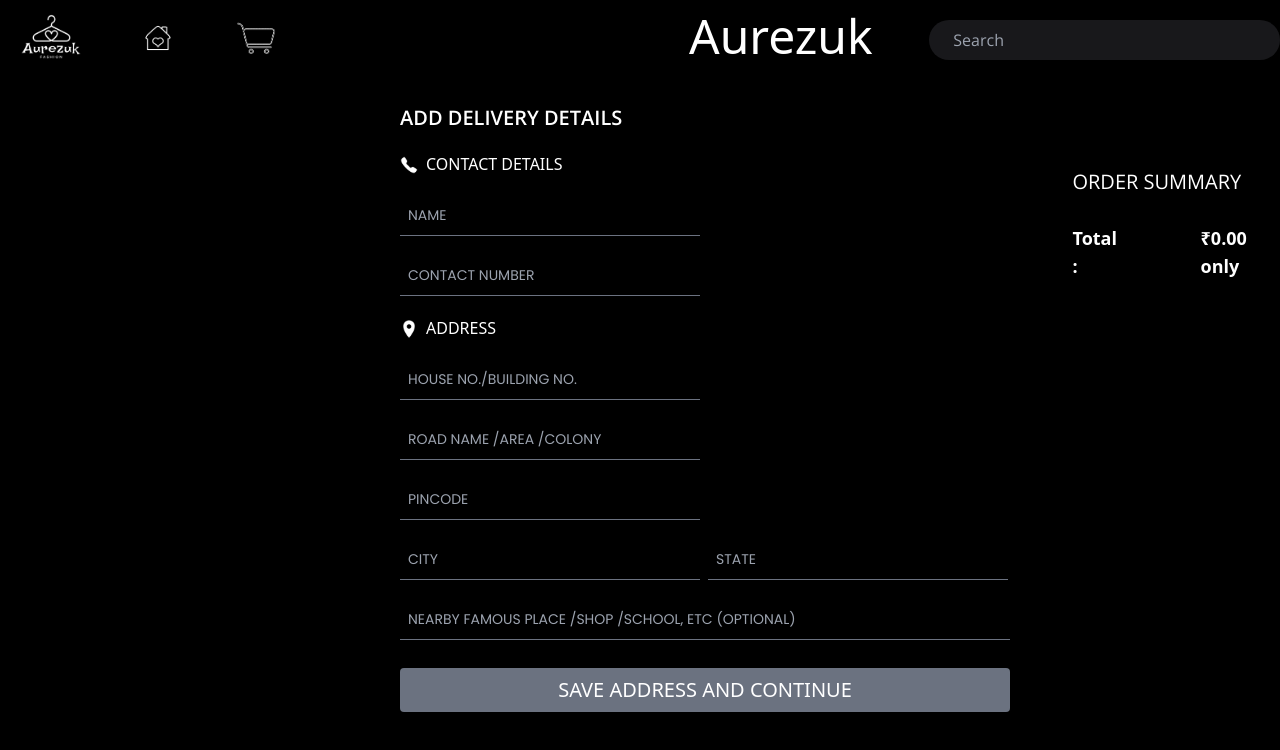
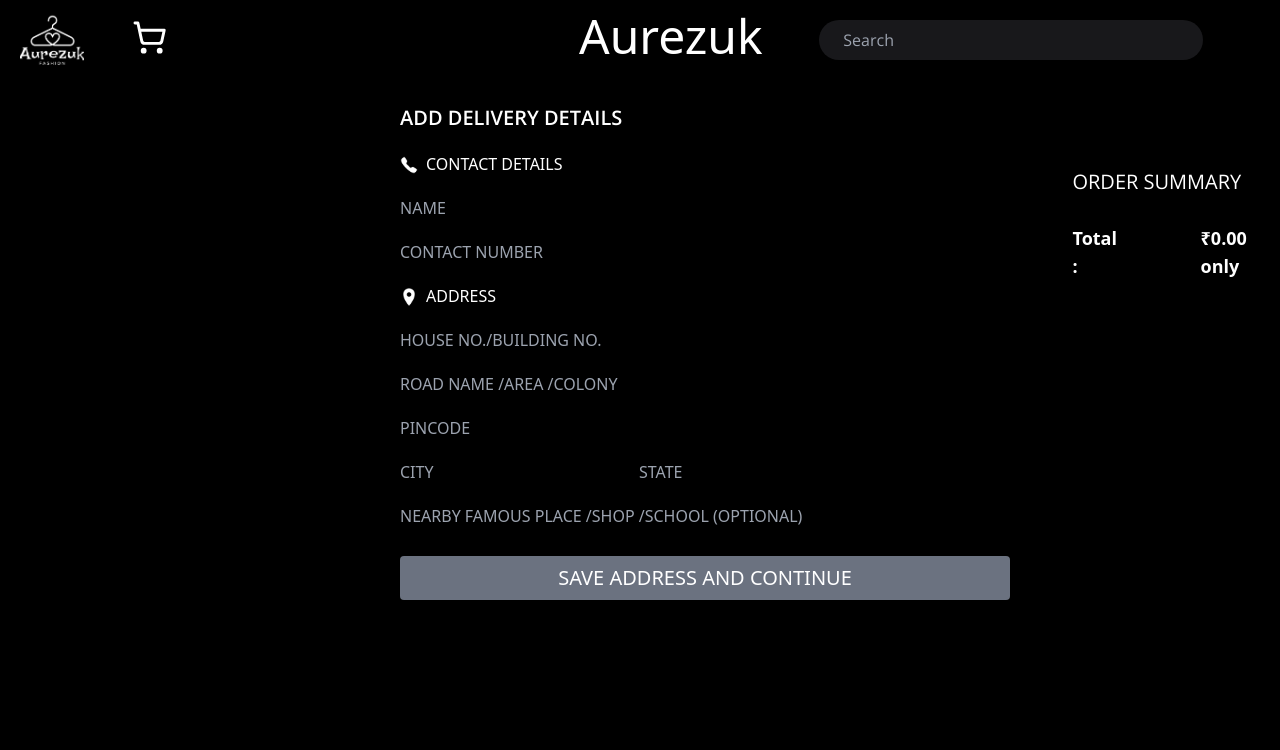
Before and after one commit to rashakp17/First-E-Commerce, a React (Vite) app: page /checkout in a window 1280 px wide. Shown: the top 750 px of the page. Built offline with nearby package versions, Linux system fonts and the light colour scheme; a web font is replaced by a local one.

Commit message:
form validation

```diff
--- a/package.json
+++ b/package.json
@@ -10,7 +10,9 @@
     "preview": "vite preview"
   },
   "dependencies": {
+    "@heroicons/react": "^2.2.0",
     "@tailwindcss/postcss": "^4.1.11",
+    "lucide-react": "^0.537.0",
     "react": "^19.1.0",
     "react-dom": "^19.1.0"
   },
--- a/src/Component/Navbar.jsx
+++ b/src/Component/Navbar.jsx
@@ -1,6 +1,7 @@
 import React from 'react';
 import { Link, Outlet } from 'react-router-dom';
 import Logoimg from '../assets/Logoimg.png';
+import { ShoppingCart } from 'lucide-react';
 import Homeimg from '../assets/homeimg.png';
 import Cartimg from '../assets/AddtoCartimg.png'
 
@@ -8,12 +9,11 @@
   return (
     <div className='m-0 p-0'>
       <nav className='flex flex-row gap-7 bg-black text-white h-20 posiition-fixed '>
-        <img src={Logoimg} className='ml-5 mt-3 h-14 w-16' alt='logo' />
         <Link to="/" >
-          <img className='ml-5 mt-3 h-14 w-14' src={Homeimg} />
+          <img src={Logoimg} className='md:w-[64px] sm:w-[20px] object-cover ml-5 mt-3 md:h-16 sm:h-[20px]' alt='logo' />
         </Link>
-        <Link to="/cart">
-          <img className='ml-5 mt-3 h-14 w-14' src={Cartimg} />
+        <Link to="/cart" className='ml-5 mt-5 '>
+          <ShoppingCart size={35} />
         </Link>
 
         <h4 className='font-irish text-5xl text-white-700 mt-3 ml-96 text-center' >Aurezuk</h4>
--- a/src/pages/Checkout.jsx
+++ b/src/pages/Checkout.jsx
@@ -1,41 +1,144 @@
-import React from 'react';
+import React, { useState } from 'react';
 import callimg from '../assets/icons8-call-50.png';
 import locationimg from '../assets/icons8-location-50.png';
 import OrderSummary from '../Component/OrderSummary';
-import { Link } from 'react-router-dom';
+import { useNavigate } from 'react-router-dom';
 
 const Checkout = () => {
+  const navigate = useNavigate();
+
+  const [formData, setFormData] = useState({
+    name: '',
+    contact: '',
+    house: '',
+    road: '',
+    pincode: '',
+    city: '',
+    state: '',
+    landmark: '',
+  });
+
+  const [errors, setErrors] = useState({});
+
+  const handleChange = (e) => {
+    setFormData((prev) => ({
+      ...prev,
+      [e.target.name]: e.target.value,
+    }));
+  };
+
+  const validate = () => {
+    const newErrors = {};
+    if (!formData.name) newErrors.name = 'Name is required';
+    if (!formData.contact) newErrors.contact = 'Contact is required';
+    if (!formData.house) newErrors.house = 'House number is required';
+    if (!formData.road) newErrors.road = 'Road/Area is required';
+    if (!formData.pincode) newErrors.pincode = 'Pincode is required';
+    if (!formData.city) newErrors.city = 'City is required';
+    if (!formData.state) newErrors.state = 'State is required';
+    return newErrors;
+  };
+
+  const handleSubmit = () => {
+    const validationErrors = validate();
+    setErrors(validationErrors);
+    if (Object.keys(validationErrors).length === 0) {
+      navigate('/payment');
+    }
+  };
+
   return (
     <>
       <h2 className='text-white font-opensans text-xl font-semibold ml-[400px] mt-6 mb-5'>ADD DELIVERY DETAILS</h2>
       <div className='flex flex-row gap-6'>
 
-      <div className='ml-[400px] flex flex-col gap-5 w-[700px] '>
+        <div className='ml-[400px] flex flex-col gap-5 w-[700px]'>
 
-        <div className=' flex flex-row gap-2'>
-          <img className='mt-1 h-[18px] w-[18px]' src={callimg}/><h3 className='text-white'>CONTACT DETAILS</h3>
+          <div className='flex flex-row gap-2'>
+            <img className='mt-1 h-[18px] w-[18px]' src={callimg} />
+            <h3 className='text-white'>CONTACT DETAILS</h3>
           </div>
-        <input type='text' placeholder='NAME' className='h-10 w-[300px] px-2 border-b text-sm border-gray-500 bg-transparent text-white font-poppins'/>
-        <input type='text' placeholder='CONTACT NUMBER' className='h-10 w-[300px] px-2 border-b text-sm border-gray-500 bg-transparent text-white font-poppins'/>
-        <div className=' flex flex-row gap-2'>
-          <img className='mt-1 h-[18px] w-[18px]' src={locationimg}/><h3 className='text-white'>ADDRESS</h3>
+
+          <input
+            name="name"
+            placeholder="NAME"
+            className='input bg-transparent text-white'
+            onChange={handleChange}
+          />
+          {errors.name && <p className='text-red-500 text-sm'>{errors.name}</p>}
+
+          <input
+            name="contact"
+            placeholder="CONTACT NUMBER"
+            className='input bg-transparent text-white'
+            onChange={handleChange}
+          />
+          {errors.contact && <p className='text-red-500 text-sm'>{errors.contact}</p>}
+
+          <div className='flex flex-row gap-2'>
+            <img className='mt-1 h-[18px] w-[18px]' src={locationimg} />
+            <h3 className='text-white'>ADDRESS</h3>
           </div>
-        <input type='text' placeholder='HOUSE NO./BUILDING NO.' className='h-10 w-[300px] px-2 border-b text-sm border-gray-500 bg-transparent text-white font-poppins'/>
-        <input type='text' placeholder='ROAD NAME /AREA /COLONY' className='h-10 w-[300px] px-2 border-b text-sm border-gray-500 bg-transparent text-white font-poppins'/>
-        <input type='text' placeholder='PINCODE' className='h-10 w-[300px] px-2 border-b text-sm border-gray-500 bg-transparent text-white font-poppins'/>
+
+          <input
+            name="house"
+            placeholder="HOUSE NO./BUILDING NO."
+            className='input bg-transparent text-white'
+            onChange={handleChange}
+          />
+          {errors.house && <p className='text-red-500 text-sm'>{errors.house}</p>}
+
+          <input
+            name="road"
+            placeholder="ROAD NAME /AREA /COLONY"
+            className='input bg-transparent text-white'
+            onChange={handleChange}
+          />
+          {errors.road && <p className='text-red-500 text-sm'>{errors.road}</p>}
+
+          <input
+            name="pincode"
+            placeholder="PINCODE"
+            className='input bg-transparent text-white'
+            onChange={handleChange}
+          />
+          {errors.pincode && <p className='text-red-500 text-sm'>{errors.pincode}</p>}
+
           <div className='flex flex-row gap-2'>
-          <input type='text' placeholder='CITY' className='h-10 w-[300px] px-2 border-b text-sm border-gray-500 bg-transparent text-white font-poppins'/>
-          <input type='text' placeholder='STATE' className='h-10 w-[300px] px-2 border-b text-sm border-gray-500 bg-transparent text-white font-poppins'/>
+            <input
+              name="city"
+              placeholder="CITY"
+              className='input bg-transparent text-white'
+              onChange={handleChange}
+            />
+            <input
+              name="state"
+              placeholder="STATE"
+              className='input bg-transparent text-white'
+              onChange={handleChange}
+            />
           </div>
-        <input type='text' placeholder='NEARBY FAMOUS PLACE /SHOP /SCHOOL, ETC (OPTIONAL)' className='h-10 w-[610px] px-2 border-b text-sm border-gray-500 bg-transparent text-white font-poppins'/>
-        <button className='mt-2 px-4 py-2 w-[610px] text-xl bg-gray-500 text-white rounded mb-20'> <Link to={`/payment`}>SAVE ADDRESS AND CONTINUE</Link> </button>
+          {errors.city && <p className='text-red-500 text-sm'>{errors.city}</p>}
+          {errors.state && <p className='text-red-500 text-sm'>{errors.state}</p>}
 
+          <input
+            name="landmark"
+            placeholder="NEARBY FAMOUS PLACE /SHOP /SCHOOL (OPTIONAL)"
+            className='input bg-transparent text-white'
+            onChange={handleChange}
+          />
+
+          <button
+            className='mt-2 px-4 py-2 w-[610px] text-xl bg-gray-500 text-white rounded mb-20'
+            onClick={handleSubmit}
+          >
+            SAVE ADDRESS AND CONTINUE
+          </button>
         </div>
+
         <div className='ml-0'>
           <OrderSummary />
-
         </div>
-
       </div>
     </>
   );
--- a/src/pages/Home.jsx
+++ b/src/pages/Home.jsx
@@ -50,7 +50,7 @@
         {Array.isArray(filteredProducts) && filteredProducts.map((product)=> (
           <div className='ml-1 h-[400px] w-[350px] mb-10' key={product.id}>
             <Link to={`/products/${product.id}`}>
-            <img className='ml-6 mt-3 h-64 w-72 ' src={product.image} alt={product.title} />
+            <img className='ml-6 mt-3 h-64 w-72 text-sm md:text-lg lg:text-xl' src={product.image} alt={product.title} />
             <h3 className='pl-2 h-20 w-[340px] text-white font-opensans font-semibold mt-3 text-center'>{product.title}</h3>
             <h3 className='text-yellow-600 font-bold text-center text-2xl'>Rs.{product.price}</h3>
             </Link>
```
Also changed, not shown: 1 other file (tests, documents, lock files or other folders). Lines whose indentation alone changed are shown as unchanged.
